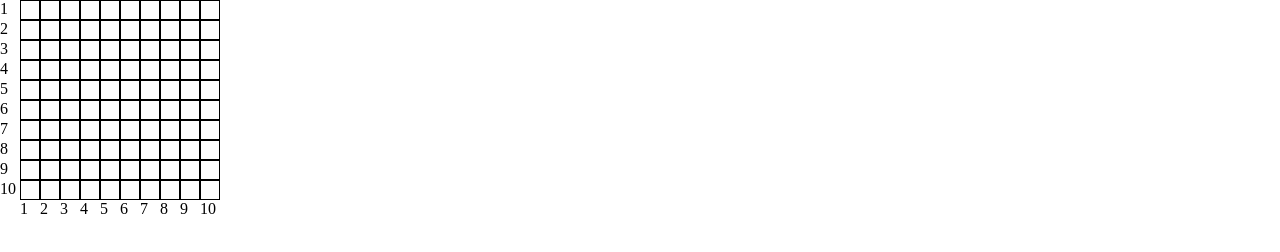
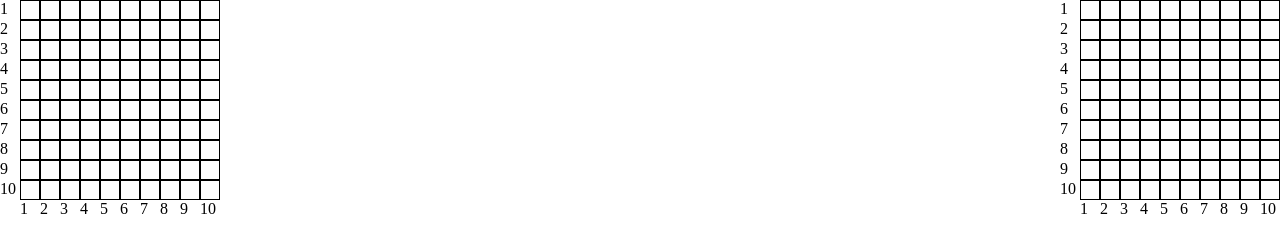
Before and after one commit to heresywolves/battleship-game, a website built with webpack: page dist/index.html in a window 1280 px wide. Built offline with nearby package versions, Linux system fonts and the light colour scheme.

Commit message:
add enemy board to the ui and a clear screen function

```diff
--- a/src/index.js
+++ b/src/index.js
@@ -9,4 +9,5 @@ myBoard.setName('my');
 const enemyBoard = GameBoard();
 enemyBoard.setName('enemy');
 
-uiController.drawBoard(myBoard);
+uiController.drawBoard(myBoard, 'left');
+uiController.drawBoard(enemyBoard, 'right');
--- a/src/style.css
+++ b/src/style.css
@@ -2,6 +2,12 @@
   box-sizing: border-box;
   margin: 0px;
   padding: 0px;
+}
+
+body {
+  display: flex;
+  justify-content: space-between;
+  width: 100vw;
 }
 
 .left-side, .right-side {
--- a/src/uiController.js
+++ b/src/uiController.js
@@ -2,9 +2,14 @@ import GameBoard from './GameBoard';
 
 const uiController = (() => {
   const boardSize = 10;
-  const side = document.querySelector('.left-side');
 
-  function drawBoard(board) {
+  function drawBoard(board, mode) {
+    let side;
+    if (mode === 'left') {
+      side = document.querySelector('.left-side');
+    } else {
+      side = document.querySelector('.right-side');
+    }
     let lineCount = 1;
     let colCount = 1;
     for (let i = 0; i < boardSize * boardSize + 11; i++) {
@@ -43,7 +48,14 @@ const uiController = (() => {
       side.appendChild(square);
     }
   }
-  return { drawBoard };
+
+  function clearBoard() {
+    const squares = document.querySelectorAll('div.square');
+    const text = document.querySelectorAll('p');
+    squares.forEach((sqaure) => sqaure.remove());
+    text.forEach((p) => p.remove());
+  }
+  return { drawBoard, clearBoard };
 })();
 
 export default uiController;
```
Also changed, not shown: dist/main.js.
